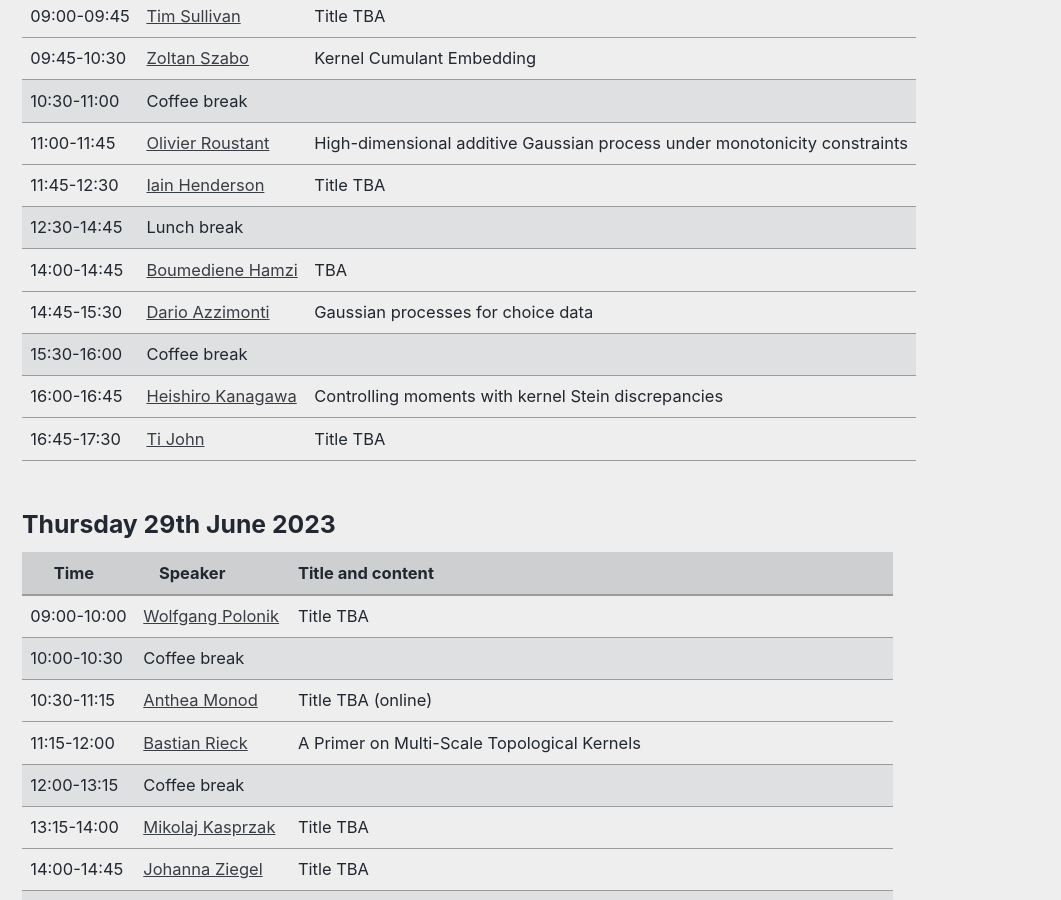
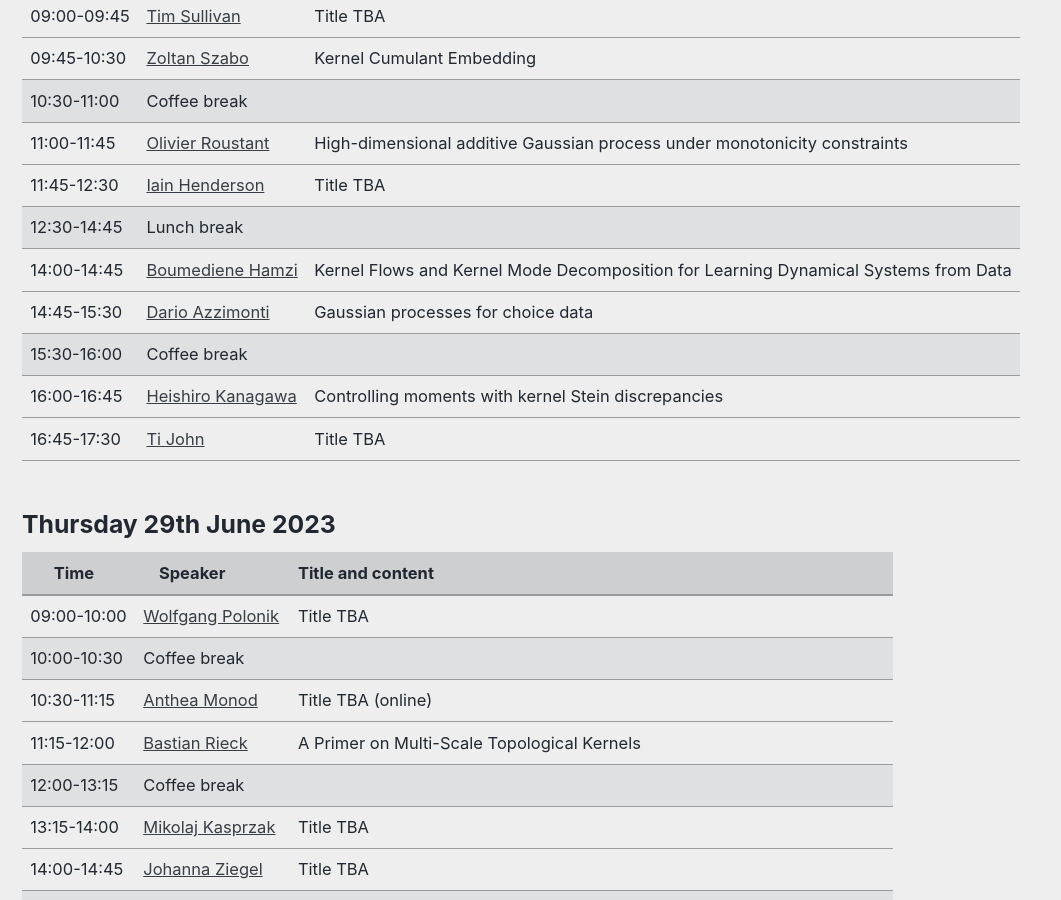
Before and after one commit to LIKE23-Bern/LIKE23-Bern.github.io, a Jekyll site: the page built from _pages/program.md, in a window 1280 px wide and 900 px high, scrolled down 2053 px. Shown: the whole window, without its empty margins (0-1061 px from the left). Built offline with Jekyll 4.4.1, drawn with Linux system fonts in a browser that asks for light colours; cached includes are drawn as plain includes.

Commit message:
Update program.md

```diff
--- a/_pages/program.md
+++ b/_pages/program.md
@@ -302,7 +302,7 @@ header:
 		    <a href="https://sites.google.com/site/boumedienehamzi/" target="_blank">Boumediene Hamzi</a>
 		</td>
 		<td>
-		    TBA
+		    Kernel Flows and Kernel Mode Decomposition for Learning Dynamical Systems from Data
 	    </td>
 	</tr>
     <tr>
```
